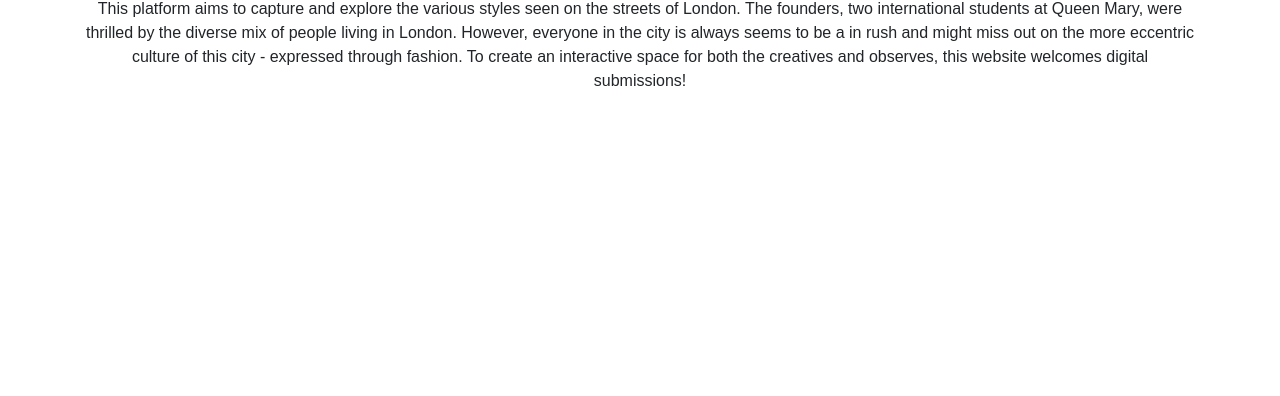
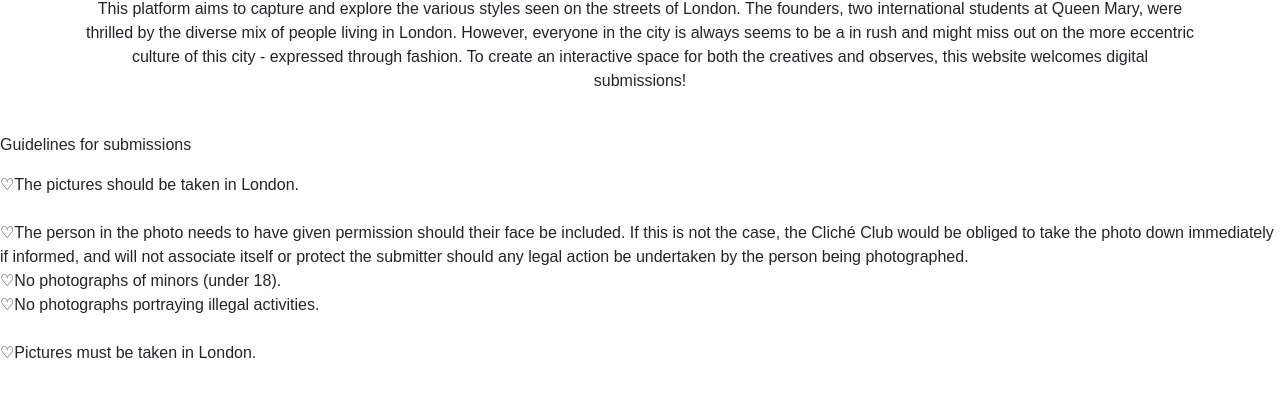
Before and after one commit to khadijahshamim/group_project, a plain HTML site: page about.html in a window 1280 px wide. Shown: the part 276-672 px from the top of the page. Drawn offline with nearby package versions, Linux system fonts and the light colour scheme.

Commit message:
Update about.html

```diff
--- a/about.html
+++ b/about.html
@@ -20,7 +20,7 @@
         <a href="#" class="logo">cliche.</a>
         <ul class="main-nav" id="js-menu">
             <li>
-                <a href="index.html" class="nav-links">Gallery</a>
+                <a href="#" class="nav-links">Gallery</a>
             </li>
             <li>
                 <a href="about.html" class="nav-links">About Us</a>
@@ -62,6 +62,16 @@
     <h1>What's this website I'm on?</h1>
     <p>This platform aims to capture and explore the various styles seen on the streets of London. The founders, two international students at Queen Mary, were thrilled by the diverse mix of people living in London. However, everyone in the city is always seems to be a in rush and might miss out on the more eccentric culture of this city - expressed through fashion. To create an interactive space for both the creatives and observes, this website welcomes digital submissions!  </p>
 </div>
+<div class='Guidelines'
+    <p>Guidelines for submissions</p>
+    <ul style="list-style-type:square;">
+      <li>♡The pictures should be taken in London.<li>
+      <li>♡The person in the photo needs to have given permission should their face be included. If this is not the case, the Cliché Club would be obliged to take the photo down immediately if informed, and will not associate itself or protect the submitter should any legal action be undertaken by the person being photographed. </li>
+      <li>♡No photographs of minors (under 18).</li>
+      <li>♡No photographs portraying illegal activities.<li>
+      <li>♡Pictures must be taken in London.<li>
+    </ul>
+</div>
 
     <script src="https://code.jquery.com/jquery-3.3.1.slim.min.js" integrity="sha384-q8i/X+965DzO0rT7abK41JStQIAqVgRVzpbzo5smXKp4YfRvH+8abtTE1Pi6jizo" crossorigin="anonymous"></script>
     <script src="https://cdnjs.cloudflare.com/ajax/libs/popper.js/1.14.7/umd/popper.min.js" integrity="sha384-UO2eT0CpHqdSJQ6hJty5KVphtPhzWj9WO1clHTMGa3JDZwrnQq4sF86dIHNDz0W1" crossorigin="anonymous"></script>
```
